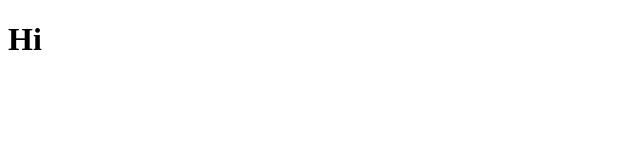
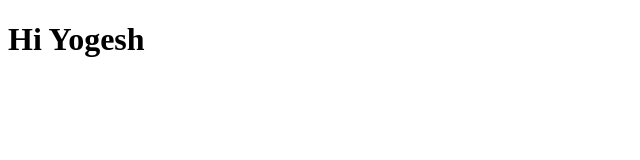
Before and after one commit to yogeshrp14/GitDemo, a plain HTML site: page index.html in a window 1280 px wide. Shown: the whole page, without its empty margins (0-640 px from the left). Drawn offline with Linux system fonts and the light colour scheme.

Commit message:
Hi chnaged to hi yogesh

```diff
--- a/index.html
+++ b/index.html
@@ -6,6 +6,6 @@
       <title>Document</title>
 </head>
 <body>
-      <h1>Hi</h1>
+      <h1>Hi Yogesh</h1>
 </body>
 </html>
```
